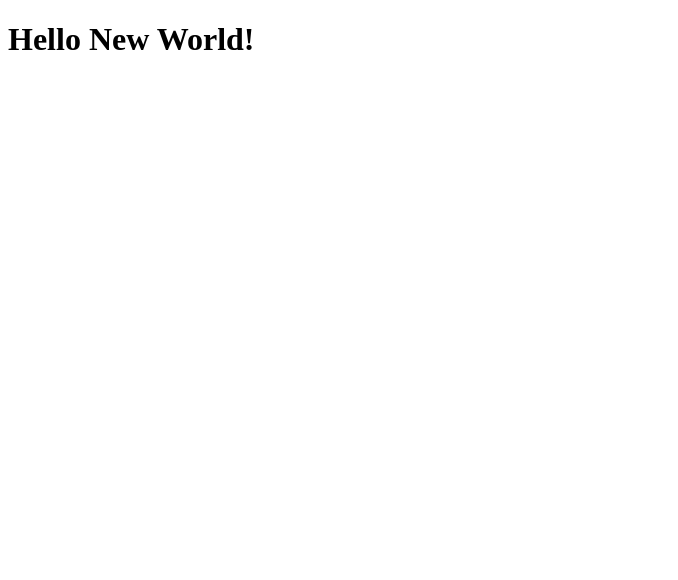
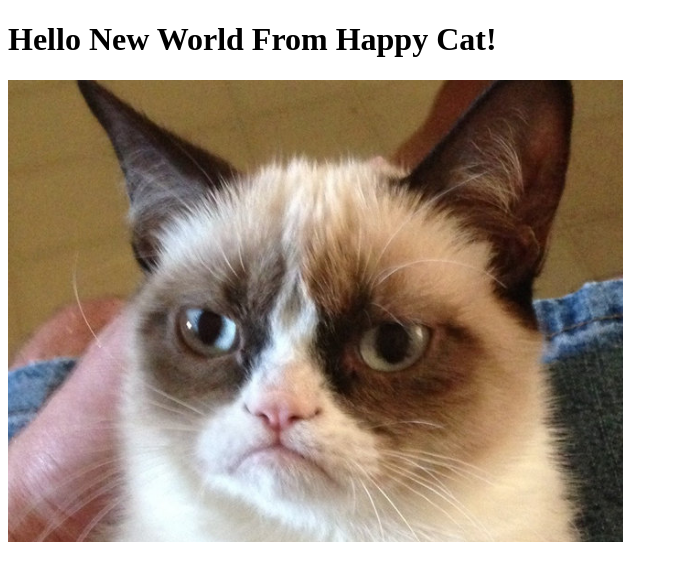
Before and after one commit to koldovsky/samplewebsite, a plain HTML site: page index.html in a window 1280 px wide. Shown: the whole page, without its empty margins (0-678 px from the left). Drawn offline with Linux system fonts and the light colour scheme.

Commit message:
Added image

```diff
--- a/index.html
+++ b/index.html
@@ -3,6 +3,7 @@
   <head>
   </head>
   <body>
-    <h1>Hello New World!</h1>
+    <h1>Hello New World From Happy Cat!</h1>
+    <img src="images/happy_cat.jpg" alt="Happy Cat">
   </body>
 </html>
```
Also changed, not shown: images/happy_cat.jpg (added).
